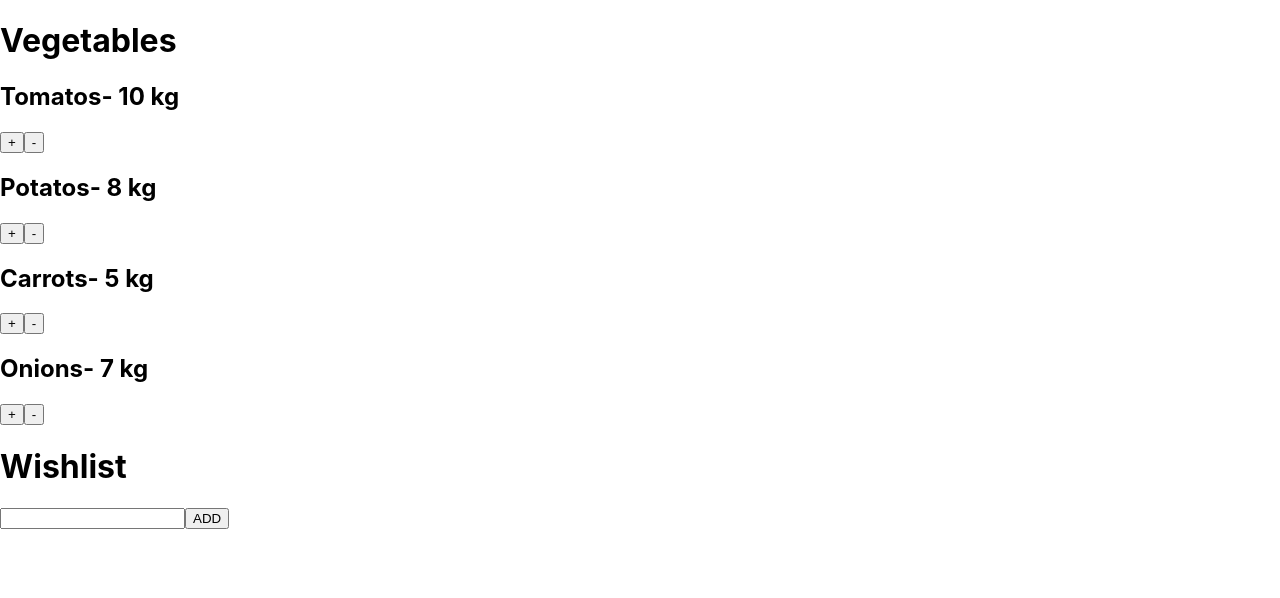
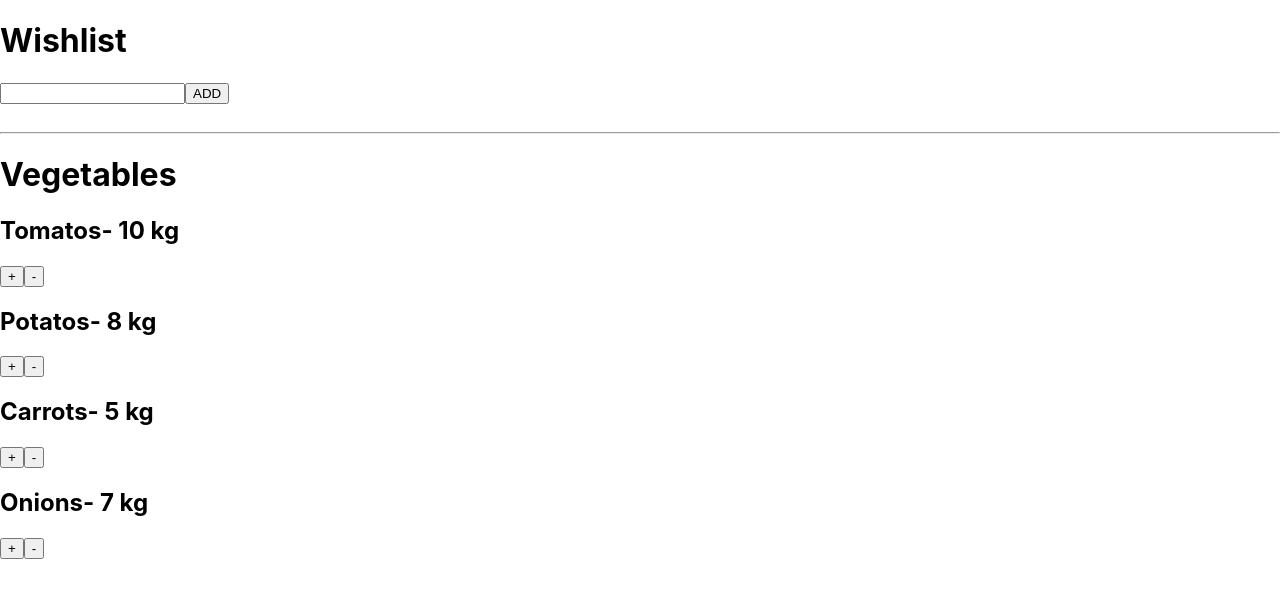
Before and after one commit to shiwam-C114/evaluation_unit05_week01, a React (Create React App) app: page / in a window 1280 px wide. Shown: the top 598 px of the page. Built offline with nearby package versions, Linux system fonts and the light colour scheme.

Commit message:
some improvement in wishlist, but its lagging by on click

```diff
--- a/src/App.jsx
+++ b/src/App.jsx
@@ -6,8 +6,10 @@ import { Wishlist } from './wishlist';
 function App() {
   return (
     <div>
+      <Wishlist/>
+      <br />
+      <hr />
       <Vegetables/>
-      <Wishlist/>
     </div>
   )
 
--- a/src/wishlist.jsx
+++ b/src/wishlist.jsx
@@ -3,9 +3,16 @@ import React, { useState } from 'react';
 
 function Wishlist() {
 
-    const [items, setItem] = useState("")
+    let [items, setItem] = useState([])
+
     function display() {
+        console.log(items);
         setItem(document.getElementById("item").value)
+        let temp = document.createElement("div")
+        temp.textContent = items
+        console.log(temp.textContent);
+        let D = document.getElementById("disp")
+        D.appendChild(temp)
     }
 
  return(
@@ -13,7 +20,7 @@ function Wishlist() {
          <h1>Wishlist</h1>
          <input id='item' type="text" />
          <button onClick={display}>ADD</button>
-         <div id='disp' >{items}</div>
+         <div id='disp' ></div>
      </div>
  )
 }
```
